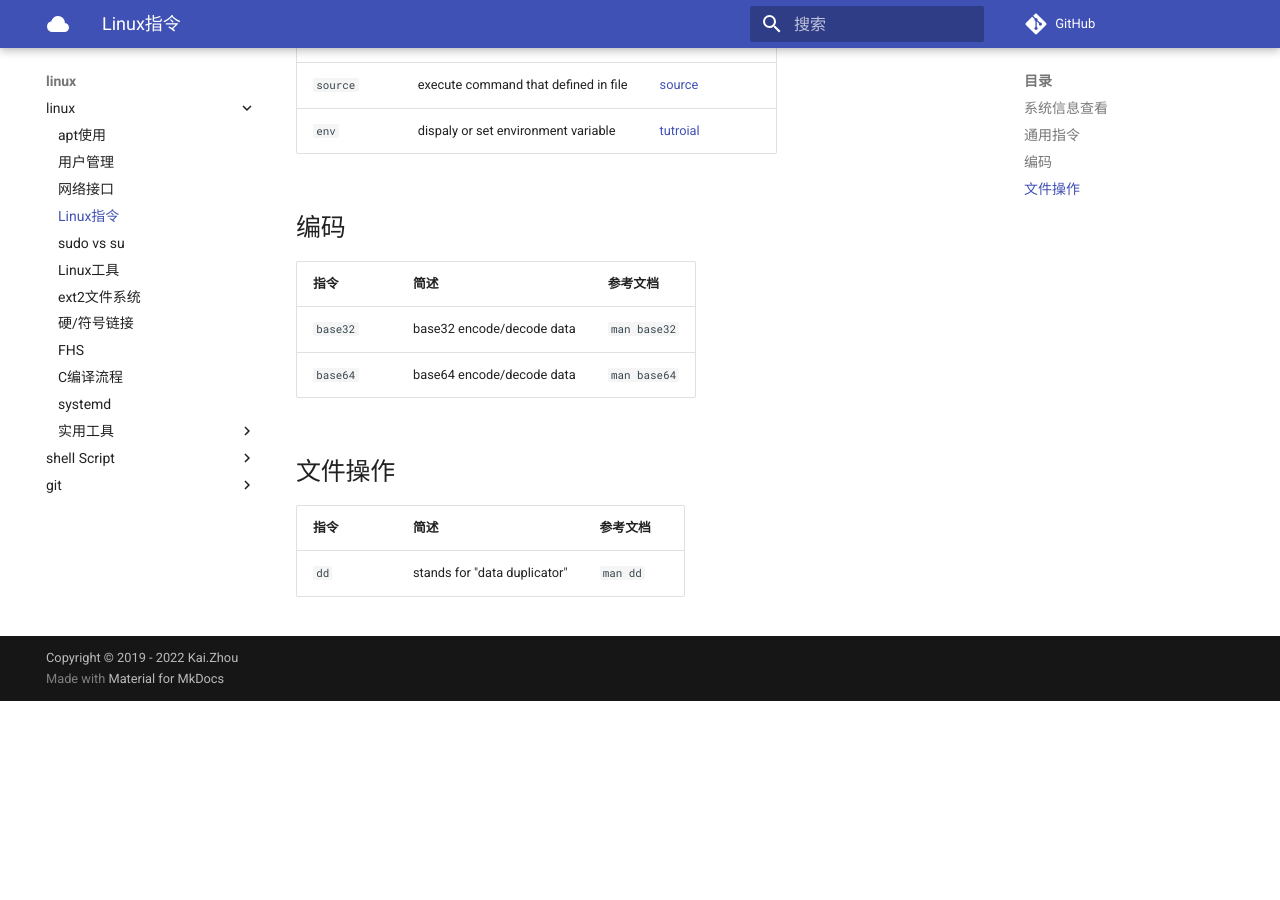
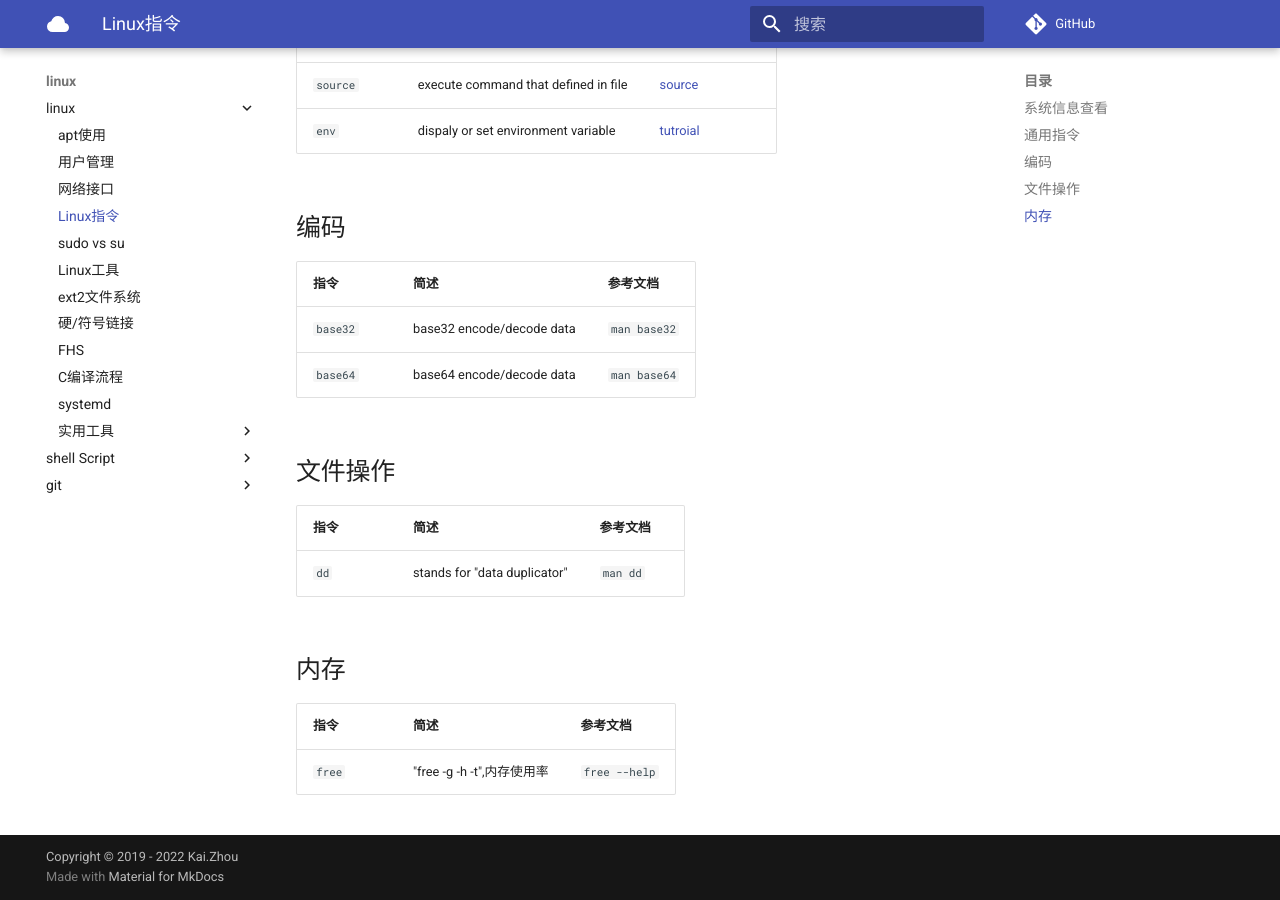
Before and after one commit to zhoukaidev/ks_blog, an MkDocs documentation site: the page built from docs/shell/linux/command.md, in a window 1280 px wide and 900 px high, scrolled down 708 px. Built offline with MkDocs 1.6.1 and Material for MkDocs 9.7.7, drawn with Linux system fonts in a browser that asks for light colours; comment, search, counter and statistics services are not loaded; before the commit the page ends 1409 px from its top, so only the background shows below that.

Commit message:
Update command.md

```diff
--- a/docs/shell/linux/command.md
+++ b/docs/shell/linux/command.md
@@ -34,3 +34,8 @@
 | 指令  | 简述  | 参考文档  |
 |------|--------|----------|
 | `dd` | stands for "data duplicator" | `man dd` |
+
+## 内存
+| 指令  | 简述  | 参考文档  |
+|------|--------|----------|
+| `free` | "free -g -h -t",内存使用率 | `free --help` |
```
